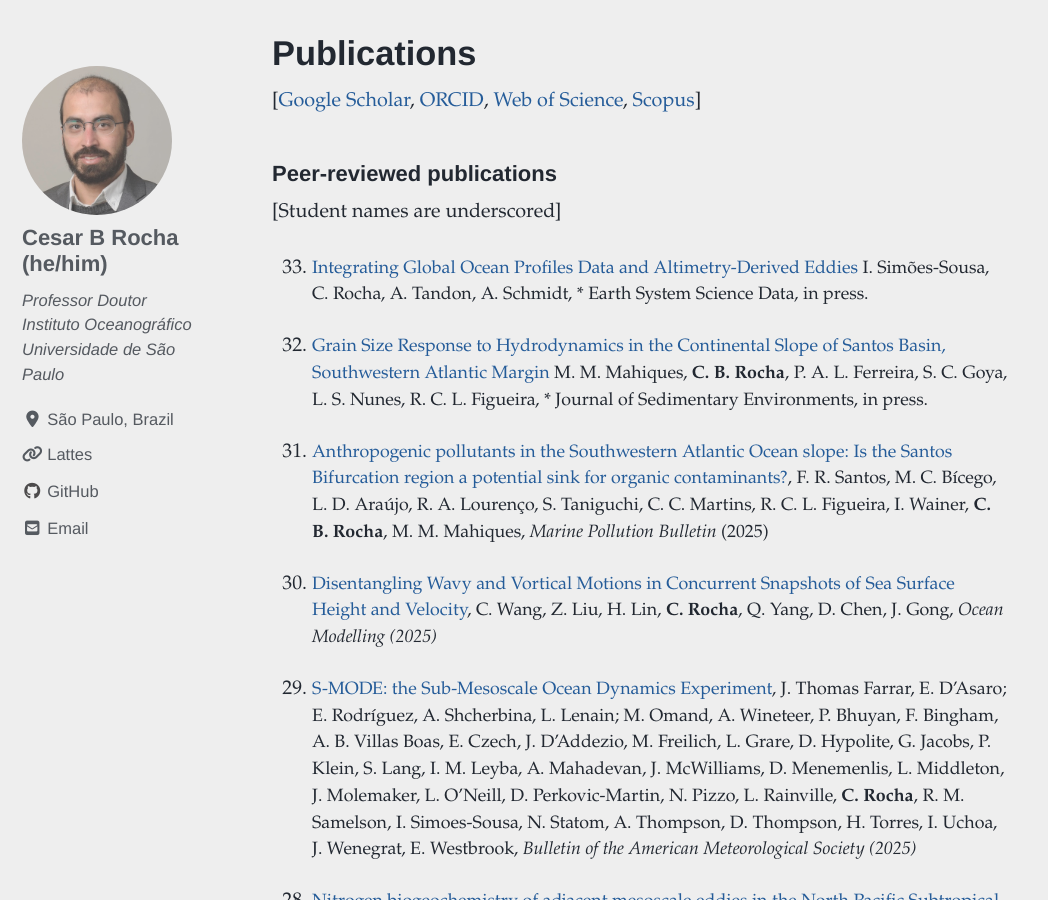
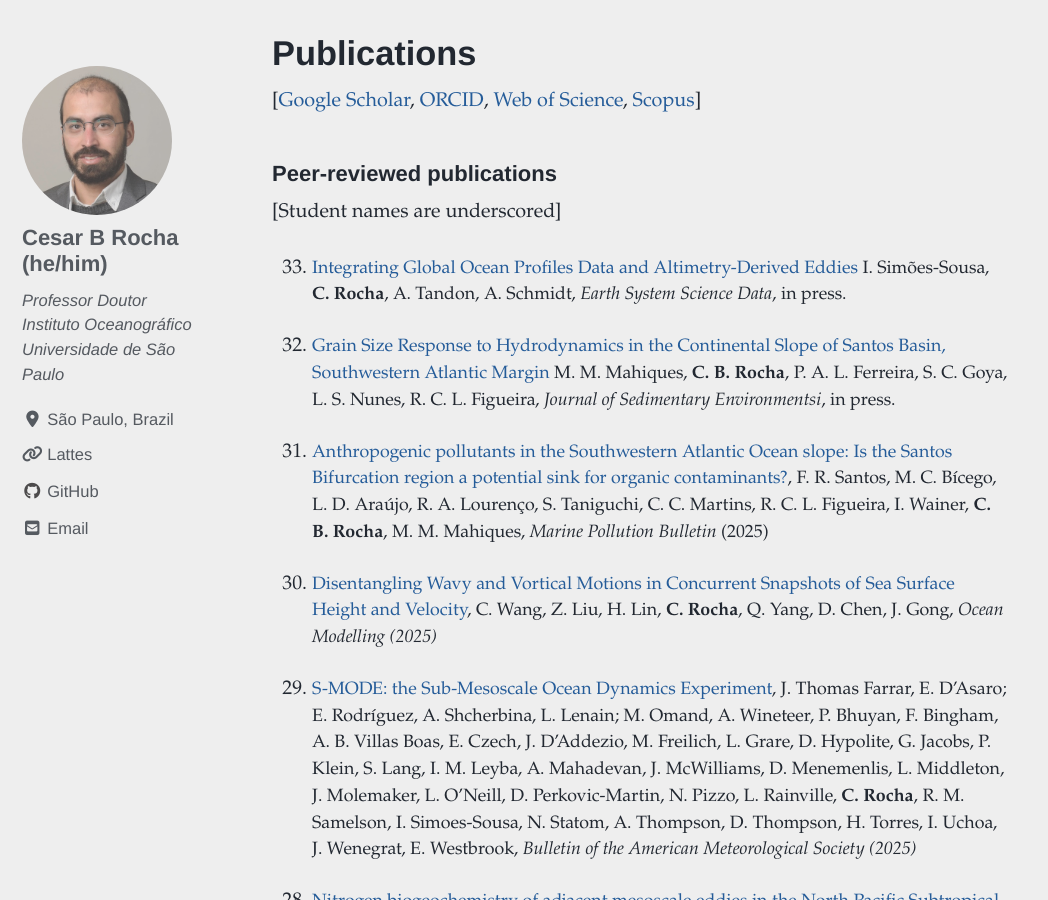
Before and after one commit to cesar-rocha/cesar-rocha.github.io, a Jekyll site: the page built from _pages/publications.md, in a window 1280 px wide and 900 px high, scrolled down 1089 px. Shown: the whole window, without its empty margins (0-1048 px from the left). Built offline with Jekyll 4.4.1, drawn with Linux system fonts in a browser that asks for light colours; cached includes are drawn as plain includes; nearby versions of some CDN libraries.

Commit message:
fix italics

```diff
--- a/_pages/publications.md
+++ b/_pages/publications.md
@@ -15,14 +15,6 @@ header:
 Submesoscale Studies][s12]
    <u>P. K. Bhuyan</u>, **C. B. Rocha**, L. Romero, J. T. Farrar *
 Journal of Atmospheric and Oceanic Technology (submitted)* -->
-
-<!-- 0. [Grain Size Response to Hydrodynamics in the Continental Slope of Santos Basin, Southwestern Atlantic Margin][s11]
-    M. M. Mahiques, **C. B. Rocha**, P. A. L. Ferreira, S. C. Goya, L. S. Nunes, R. C. L. Figueira, *
-International Journal of Sediment Research (submitted)* -->
-
-<!-- 0. [Integrating Global Ocean Profiles Data and Altimetry-Derived Eddies][s9]
-    I. Simões-Sousa, C. Rocha, A. Tandon, A. Schmidt, *
-Earth System Science Data (submitted)* -->
 
 <!-- 0. [Second-order velocity structure functions at submesoscales][s8]
     D. Hypolite, K. Srinivasan, J. C. McWilliams, R. Barkan, E. Rodriguez, A. Wineteer, M. J. Molemaker, H. Torres, C. Rocha, *
@@ -44,12 +36,10 @@ Journal of Physical Oceanography (submitted)* -->
 [Student names are underscored]
 
 0. [Integrating Global Ocean Profiles Data and Altimetry-Derived Eddies][33]
-    I. Simões-Sousa, C. Rocha, A. Tandon, A. Schmidt, *
-Earth System Science Data, in press.
+    I. Simões-Sousa, **C. Rocha**, A. Tandon, A. Schmidt, *Earth System Science Data*, in press.
 
 0. [Grain Size Response to Hydrodynamics in the Continental Slope of Santos Basin, Southwestern Atlantic Margin][32]
-    M. M. Mahiques, **C. B. Rocha**, P. A. L. Ferreira, S. C. Goya, L. S. Nunes, R. C. L. Figueira, *
-Journal of Sedimentary Environments, in press.
+    M. M. Mahiques, **C. B. Rocha**, P. A. L. Ferreira, S. C. Goya, L. S. Nunes, R. C. L. Figueira,                               *Journal of Sedimentary Environmentsi*, in press.
 
 0. [Anthropogenic pollutants in the Southwestern Atlantic Ocean slope: Is the Santos Bifurcation region a potential sink for organic contaminants?][31],
     F. R. Santos, M. C. Bícego, L. D. Araújo, R. A. Lourenço, S. Taniguchi, C. C. Martins, R. C. L. Figueira, I. Wainer, **C. B. Rocha**, M. M. Mahiques, *Marine Pollution Bulletin* (2025)
```
Also changed, not shown: _pages/group.md (+1 -0 lines).
